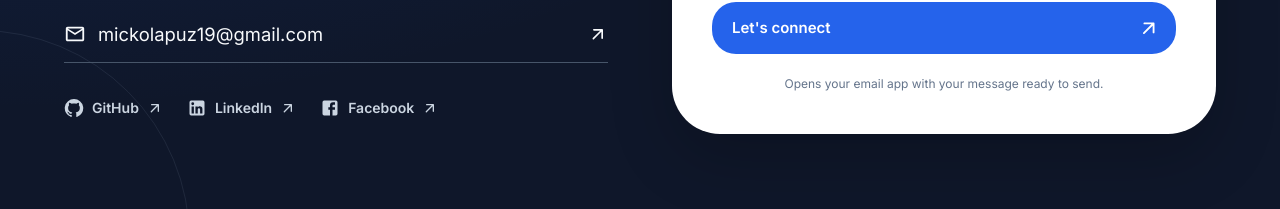
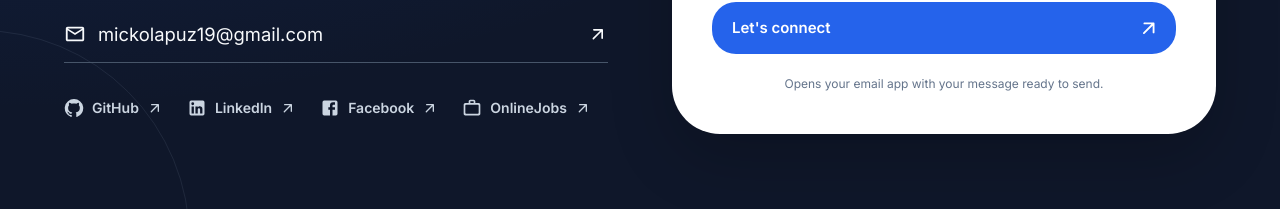
Before and after one commit to mickolapuz/My-Portfolio, a React app: page / in a window 1280 px wide. Shown: the part 4871-5080 px from the top of the page. Built offline with nearby package versions, Linux system fonts and the light colour scheme; the HTML template or start-up script is replaced by a standard one.

Commit message:
Replace Upwork link with OnlineJobs

```diff
--- a/src/sections/ContactSection.tsx
+++ b/src/sections/ContactSection.tsx
@@ -38,7 +38,7 @@ const ContactSection = () => {
     { label: "GitHub", href: profile.githubUrl, icon: GitHubIcon },
     { label: "LinkedIn", href: profile.linkedinUrl, icon: LinkedInIcon },
     { label: "Facebook", href: profile.facebookUrl, icon: FacebookIcon },
-    { label: "Upwork", href: profile.upworkUrl, icon: WorkOutlineRoundedIcon },
+    { label: "OnlineJobs", href: profile.onlineJobsUrl, icon: WorkOutlineRoundedIcon },
   ].filter((link) => link.href);
 
   return (
```
